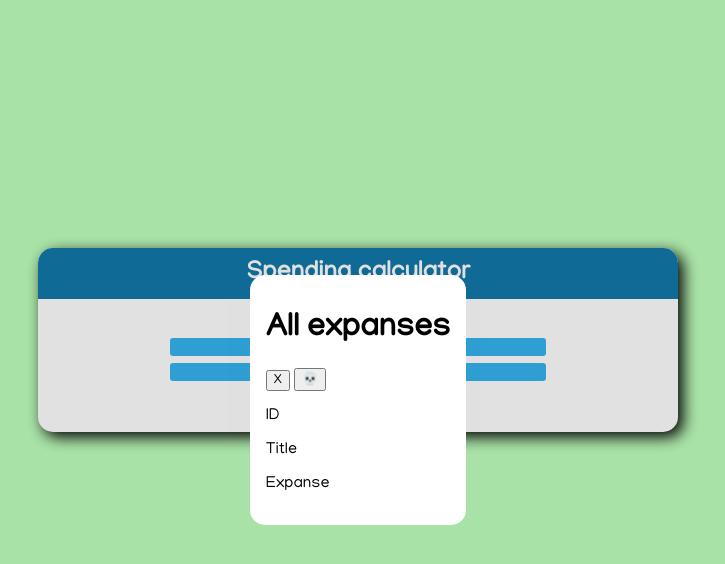
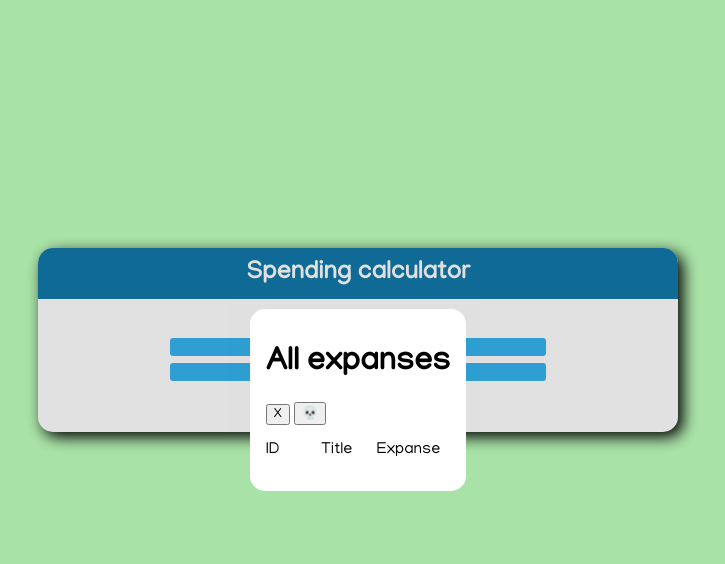
Before and after one commit to pasiastazebra/spendingcalculator, a website built with Vite: page spending-calculator/index.html in a window 1280 px wide. Both pictures are taken after a click on the button "View expanses". Shown: the whole page, without its empty margins (282-1007 px from the left). Built offline with nearby package versions, Linux system fonts and the light colour scheme.

Commit message:
display grid in the modal

```diff
--- a/spending-calculator/src/styles/style.scss
+++ b/spending-calculator/src/styles/style.scss
@@ -124,22 +124,19 @@ html {
   }
 }
 
-dialog {
-  opacity: 0;
-  transition: 500ms;
-}
-
-dialog[open] {
-  opacity: 1;
-  transition: 500ms;
-}
-
 .modal {
   border-radius: 15px;
   border-style: none;
 
   &::-webkit-scrollbar {
     display: none;
+  }
+
+  &-content {
+    &-label {
+      display: grid;
+      grid-template-columns: 30% 30% 30%;
+    }
   }
 }
 
```
